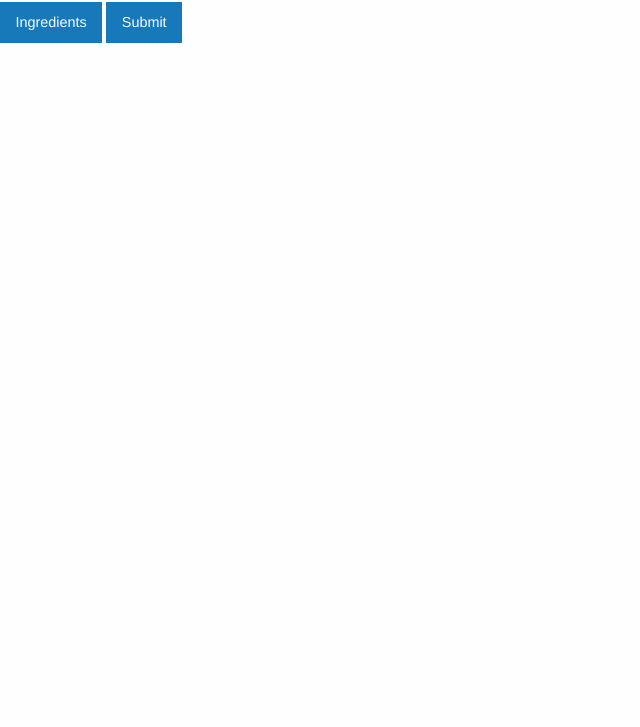
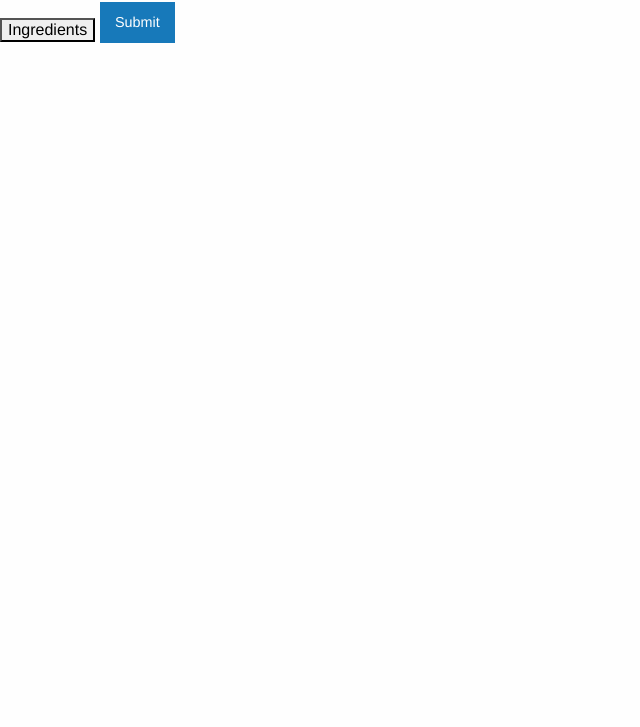
Before and after one commit to JesseDenier/Recipe-Creator, a plain HTML site: page index.html in a window 1280 px wide. Shown: the part 73-800 px from the top of the page, without its empty margins (0-640 px from the left). Drawn offline with nearby package versions, Linux system fonts and the light colour scheme.

Commit message:
changed class to id for ingredients button and created a submit button

```diff
--- a/index.html
+++ b/index.html
@@ -19,7 +19,7 @@
 
     <!-- input button-->
       <div>
-        <input type="button" value="Ingredients" class="button">
+        <input type="button" value="Ingredients" id="button">
         <!-- submit button-->
         <button class="button">Submit</button>
 
```
